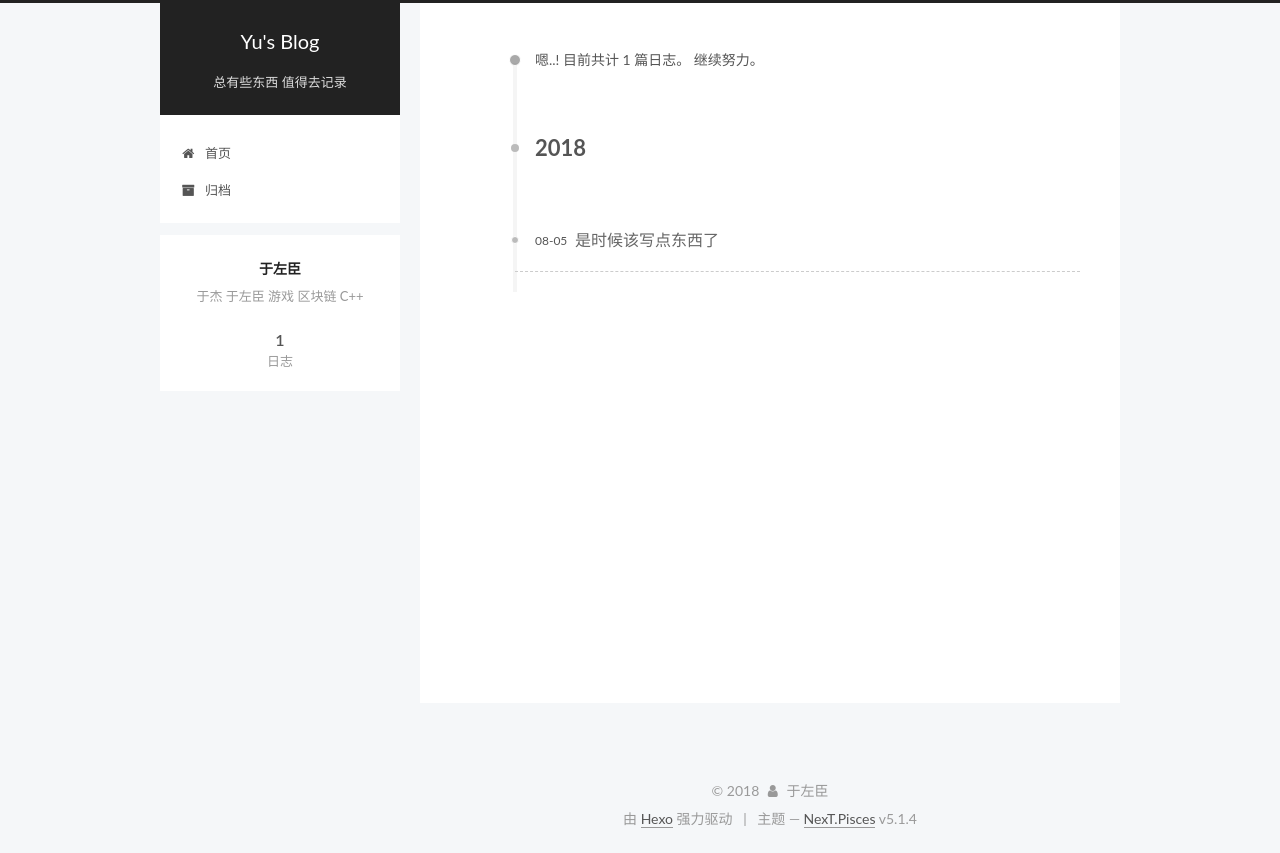
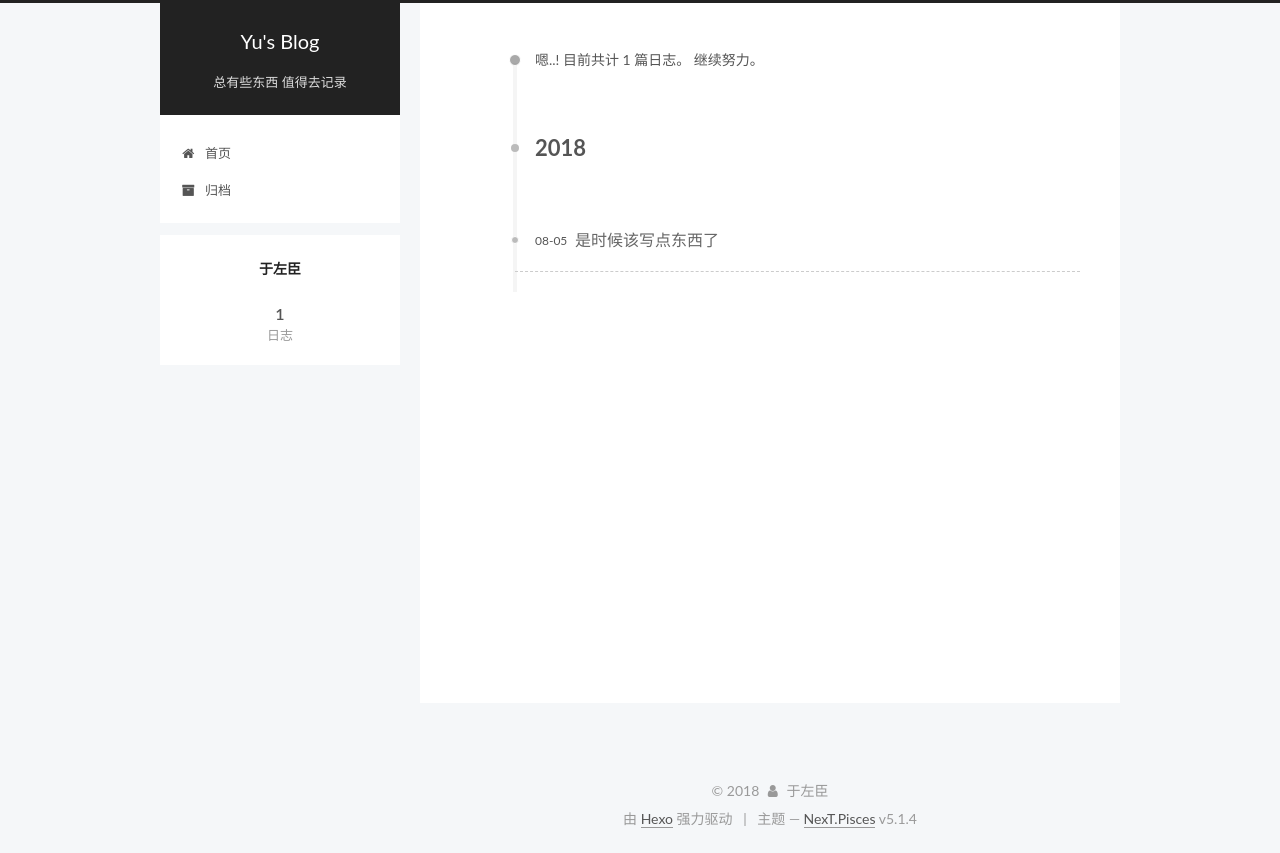
Before and after one commit to YuZuoChen/YuZuoChen.github.io, a plain HTML site: page archives/2018/08/index.html in a window 1280 px wide. Drawn offline with Linux system fonts and the light colour scheme.

Commit message:
Site updated: 2018-08-07 19:12:25

```diff
--- a/archives/2018/08/index.html
+++ b/archives/2018/08/index.html
@@ -79,17 +79,14 @@
 
 
 
-<meta name="description" content="于杰 于左臣 游戏 区块链 C++">
 <meta name="keywords" content="于杰 于左臣 游戏 区块链 C++">
 <meta property="og:type" content="website">
 <meta property="og:title" content="Yu&#39;s Blog">
 <meta property="og:url" content="http://yoursite.com/archives/2018/08/index.html">
 <meta property="og:site_name" content="Yu&#39;s Blog">
-<meta property="og:description" content="于杰 于左臣 游戏 区块链 C++">
 <meta property="og:locale" content="zh-Hans">
 <meta name="twitter:card" content="summary">
 <meta name="twitter:title" content="Yu&#39;s Blog">
-<meta name="twitter:description" content="于杰 于左臣 游戏 区块链 C++">
 
 
 
@@ -319,7 +316,7 @@
           <div class="site-author motion-element" itemprop="author" itemscope itemtype="http://schema.org/Person">
 
               <p class="site-author-name" itemprop="name">于左臣</p>
-              <p class="site-description motion-element" itemprop="description">于杰 于左臣 游戏 区块链 C++</p>
+              <p class="site-description motion-element" itemprop="description"></p>
           </div>
 
           <nav class="site-state motion-element">
```
Also changed, not shown: 2018/08/05/是时候该写点东西了/index.html (+1 -1 lines), archives/2018/index.html (+1 -4 lines), archives/index.html (+1 -4 lines), index.html (+1 -4 lines).
